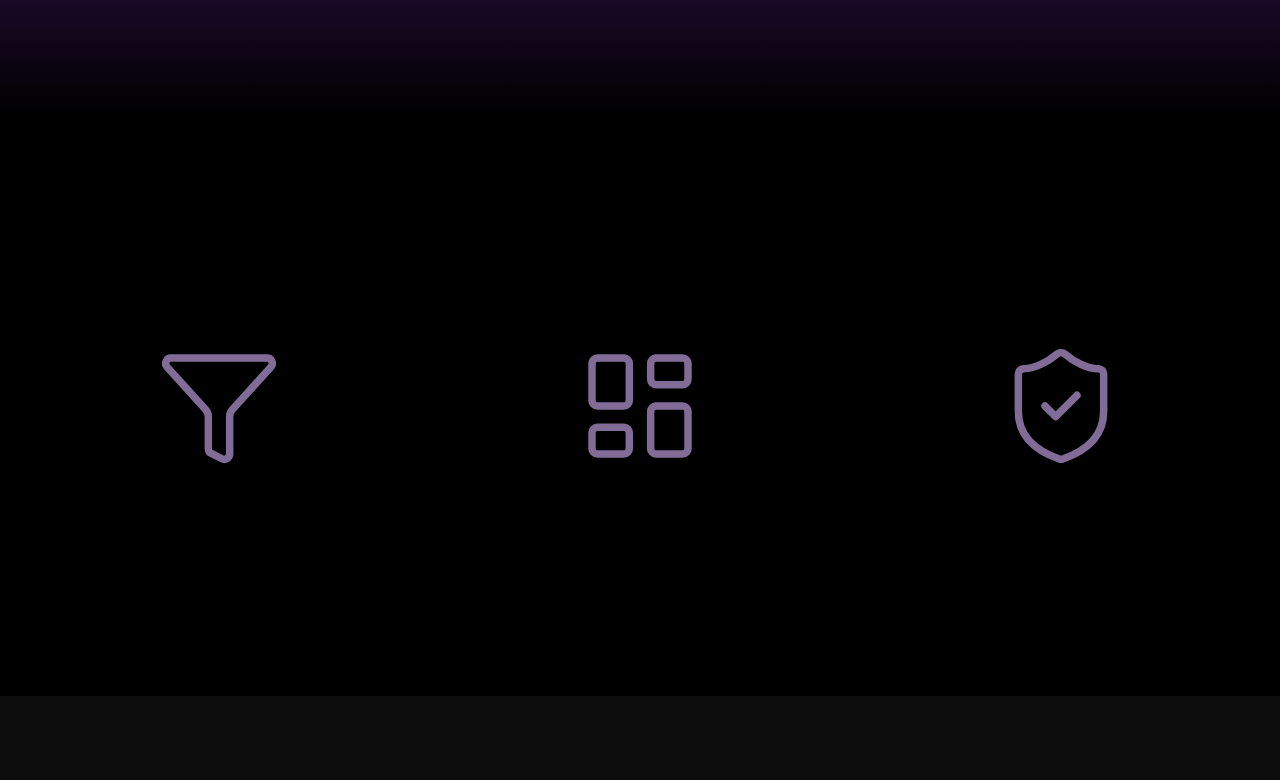
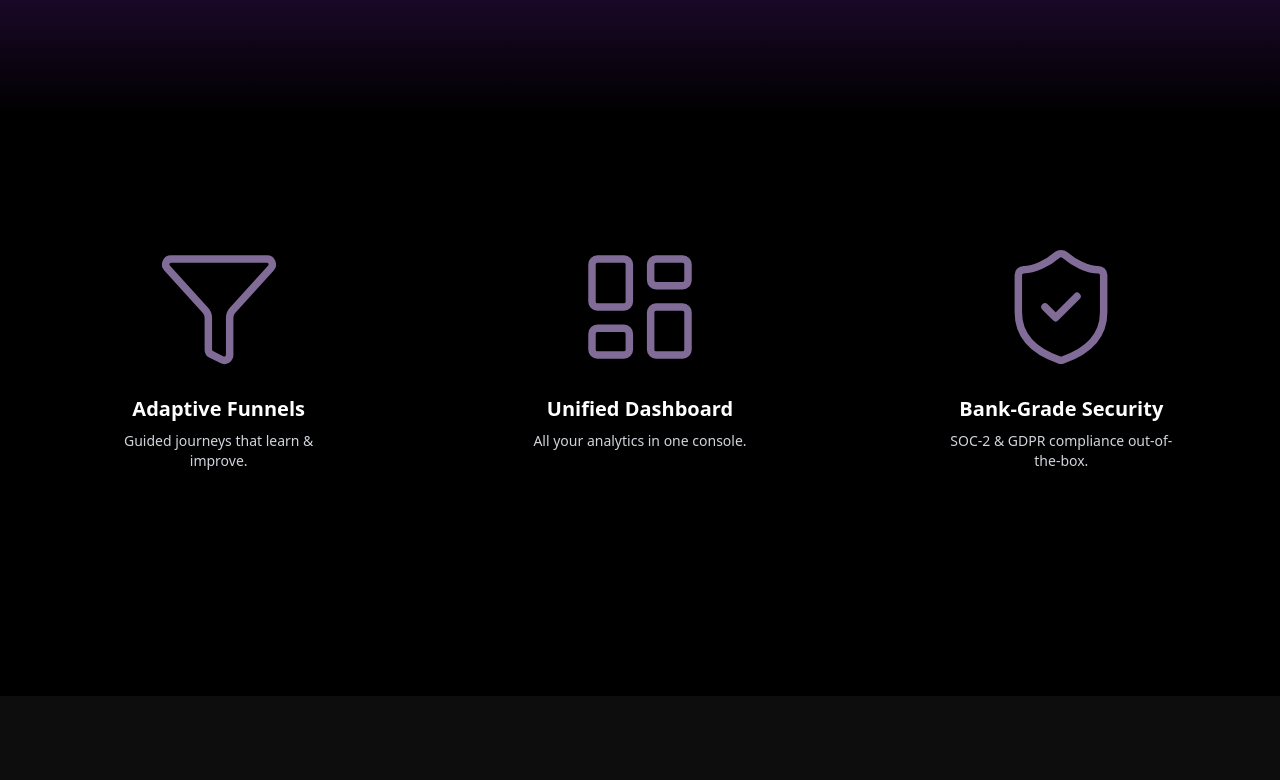
Before and after one commit to LunaraHQ/lunara-website, a Next.js app: page / in a window 1280 px wide. Shown: the part 685-1465 px from the top of the page. Built offline with nearby package versions, Linux system fonts and the light colour scheme.

Commit message:
Add captions to feature icons for context

```diff
--- a/components/HomeContent.js
+++ b/components/HomeContent.js
@@ -1,45 +1,56 @@
 import { useEffect, useRef } from 'react'
 import { motion, useScroll, useTransform, useSpring } from 'framer-motion'
-/* ---------- Lucide icons ---------- */
 import { Funnel, LayoutDashboard, ShieldCheck } from 'lucide-react'
 
-/* ---------- Data for logo cards ---------- */
-const logos = [
-  { title: 'Adaptive Funnels', icon: Funnel },
-  { title: 'Unified Dashboard', icon: LayoutDashboard },
-  { title: 'Bank-Grade Security', icon: ShieldCheck },
+/* --- Data: icon + caption --- */
+const features = [
+  {
+    title: 'Adaptive Funnels',
+    desc: 'Guided journeys that learn & improve.',
+    icon: Funnel,
+  },
+  {
+    title: 'Unified Dashboard',
+    desc: 'All your analytics in one console.',
+    icon: LayoutDashboard,
+  },
+  {
+    title: 'Bank-Grade Security',
+    desc: 'SOC-2 & GDPR compliance out-of-the-box.',
+    icon: ShieldCheck,
+  },
 ]
 
 export default function HomeContent() {
-  /* animated hue-shift background */
+  /* hue-shift background */
   const { scrollY } = useScroll()
   const hue = useTransform(scrollY, [0, 500], [260, 300], { clamp: false })
   const hueSpring = useSpring(hue, { stiffness: 10, damping: 50 })
   const background = useTransform(hueSpring, h => `hsl(${h}, 30%, 8%)`)
 
-  /* starfield canvases */
+  /* starfield */
   const canvas1 = useRef(null)
   const canvas2 = useRef(null)
   useEffect(() => {
     if (typeof window === 'undefined') return
-    const initLayer = (canvas, speed, count) => {
-      const ctx = canvas.getContext('2d')
+    const init = (c, speed, count) => {
+      const ctx = c.getContext('2d')
       const stars = Array.from({ length: count }, () => ({
         x: Math.random() * window.innerWidth,
         y: Math.random() * window.innerHeight,
         r: Math.random() * 1.2 + 0.2,
         s: Math.random() * 0.2 + 0.05,
       }))
-      canvas.width = window.innerWidth
-      canvas.height = window.innerHeight
+      c.width = window.innerWidth
+      c.height = window.innerHeight
       const draw = () => {
         ctx.fillStyle = 'rgba(0,0,0,0.1)'
-        ctx.fillRect(0, 0, canvas.width, canvas.height)
-        stars.forEach(star => {
-          star.y += star.s * speed
-          if (star.y > canvas.height) star.y = 0
+        ctx.fillRect(0, 0, c.width, c.height)
+        stars.forEach(s => {
+          s.y += s.s * speed
+          if (s.y > c.height) s.y = 0
           ctx.beginPath()
-          ctx.arc(star.x, star.y, star.r, 0, 2 * Math.PI)
+          ctx.arc(s.x, s.y, s.r, 0, 2 * Math.PI)
           ctx.fillStyle = 'white'
           ctx.fill()
         })
@@ -47,8 +58,8 @@ export default function HomeContent() {
       }
       draw()
     }
-    initLayer(canvas1.current, 1, 150)
-    initLayer(canvas2.current, 0.5, 100)
+    init(canvas1.current, 1, 150)
+    init(canvas2.current, 0.5, 100)
   }, [])
 
   return (
@@ -58,21 +69,20 @@ export default function HomeContent() {
       <canvas ref={canvas2} className="fixed inset-0 -z-20 opacity-40" />
 
       <main className="relative z-10 text-white font-sans">
-
-        {/* ---------- Logo feature cards ---------- */}
+        {/* --- Feature cards with captions --- */}
         <section
           id="features"
           className="py-24 px-6 max-w-7xl mx-auto grid md:grid-cols-3 gap-8"
         >
-          {logos.map(({ title, icon: Icon }, i) => (
+          {features.map(({ title, desc, icon: Icon }, idx) => (
             <motion.div
-              key={i}
+              key={idx}
               initial={{ opacity: 0, y: 30 }}
               whileInView={{ opacity: 1, y: 0 }}
               transition={{ duration: 0.5 }}
               viewport={{ once: true }}
-              className="group relative bg-black/60 backdrop-blur-md rounded-2xl
-                         flex items-center justify-center aspect-square
+              className="group bg-black/60 backdrop-blur-md rounded-2xl p-8
+                         flex flex-col items-center text-center aspect-square
                          transform transition-all duration-300
                          hover:scale-105 hover:-translate-y-1 hover:shadow-xl"
             >
@@ -82,11 +92,15 @@ export default function HomeContent() {
                            transition duration-300"
                 strokeWidth={1.4}
               />
+              <h3 className="mt-6 text-xl font-semibold">{title}</h3>
+              <p className="mt-2 text-gray-300 text-sm max-w-[14rem]">
+                {desc}
+              </p>
             </motion.div>
           ))}
         </section>
 
-        {/* ---------- Pricing section ---------- */}
+        {/* --- Pricing (unchanged) --- */}
         <section id="pricing" className="py-20 bg-white/5 text-center">
           <h2 className="text-3xl font-bold text-purple-300 mb-8">
             Simple, Scalable Pricing
```
